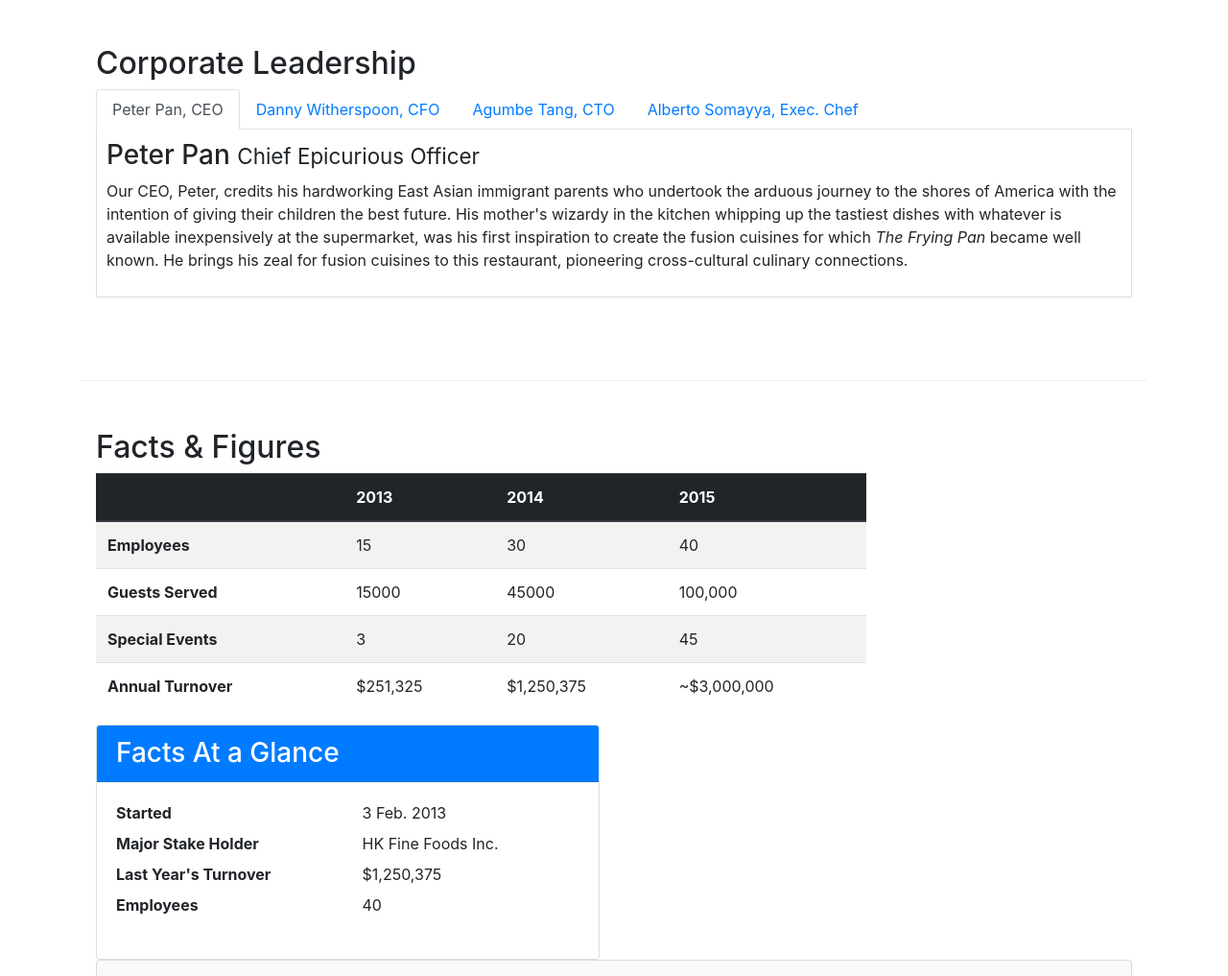
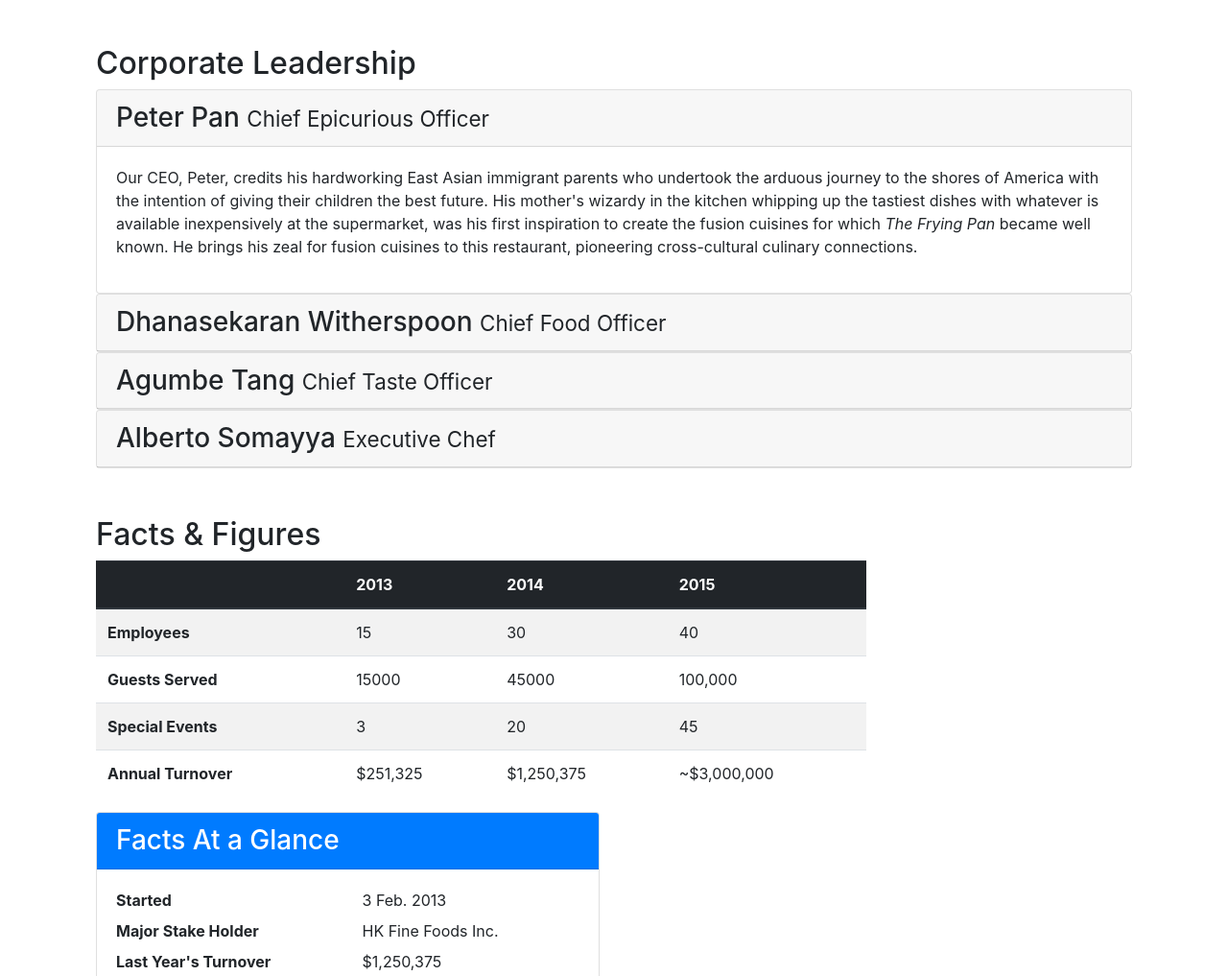
Before and after one commit to Pranshu012/hotelSite-BootStrap, a website: page aboutus.html in a window 1280 px wide. Shown: the part 762-1779 px from the top of the page at 96% size. Drawn offline with nearby package versions, Linux system fonts and the light colour scheme.

Commit message:
Accordion

```diff
--- a/aboutus.html
+++ b/aboutus.html
@@ -86,45 +86,61 @@
             <div class="col-12">
                 <h2>Corporate Leadership</h2>
 
-                <ul class="nav nav-tabs">
-                    <li class="nav-item">
-                      <a class="nav-link active" href="#peter"
-                        role="tab" data-toggle="tab">Peter Pan, CEO</a>
-                    </li>
-                    <li class="nav-item">
-                      <a class="nav-link" href="#danny" role="tab"
-                        data-toggle="tab">Danny Witherspoon, CFO</a>
-                    </li>
-                    <li class="nav-item">
-                      <a class="nav-link" href="#agumbe"role="tab"
-                        data-toggle="tab">Agumbe Tang, CTO</a>
-                    </li>
-                    <li class="nav-item">
-                      <a class="nav-link" href="#alberto" role="tab"
-                        data-toggle="tab">Alberto Somayya, Exec. Chef</a>
-                    </li>
-                </ul>
-
-                <div class="tab-content">
-                    <div role="tabpanel" class="tab-pane fade show active" id="peter">
-                        <h3>Peter Pan <small>Chief Epicurious Officer</small></h3>
+                <div id="accordion">
+                    <div class="card">
+                        <div class="card-header" role="tab" id="peterhead">
+                            <h3 class="mb-0">
+                                <a data-toggle="collapse" data-target="#peter">Peter Pan <small>Chief Epicurious Officer</small></a>
+                            </h3>
+                        </div>
+                        <div class="collapse show" id="peter" data-parent="#accordion">
+                            <div class="card-body">
                         <p class="d-none d-sm-block">Our CEO, Peter, credits his hardworking East Asian immigrant parents who undertook the arduous journey to the shores of America with the intention of giving their children the best future. His mother's wizardy in the kitchen whipping up the tastiest dishes with whatever is available inexpensively at the supermarket, was his first inspiration to create the fusion cuisines for which <em>The Frying Pan</em> became well known. He brings his zeal for fusion cuisines to this restaurant, pioneering cross-cultural culinary connections.</p>
+                            </div>
+                        </div>
                     </div>
 
-                    <div role="tabpanel" class="tab-pane" id="danny">
-                        <h3>Dhanasekaran Witherspoon <small>Chief Food Officer</small></h3>
-                        <p class="d-none d-sm-block">Our CFO, Danny, as he is affectionately referred to by his colleagues, comes from a long established family tradition in farming and produce. His experiences growing up on a farm in the Australian outback gave him great appreciation for varieties of food sources. As he puts it in his own words, <em>Everything that runs, wins, and everything that stays, pays!</em></p>
+
+                    <div class="card">
+                        <div class="card-header" role="tab" id="dannyhead">
+                            <h3 class="mb-0">
+                                <a data-toggle="collapse" data-target="#danny">Dhanasekaran Witherspoon <small>Chief Food Officer</small></a>
+                            </h3>
+                        </div>
+                        <div class="collapse" id="danny" data-parent="#accordion">
+                            <div class="card-body">
+                                <p class="d-none d-sm-block">Our CFO, Danny, as he is affectionately referred to by his colleagues, comes from a long established family tradition in farming and produce. His experiences growing up on a farm in the Australian outback gave him great appreciation for varieties of food sources. As he puts it in his own words, <em>Everything that runs, wins, and everything that stays, pays!</em></p>
+                            </div>
+                        </div>
                     </div>
 
-                    <div class="tab-pane fade" role="tabpanel" id="agumbe">
-                        <h3>Agumbe Tang <small>Chief Taste Officer</small></h3>
+                    <div class="card">
+                        <div class="card-header" role="tab" id="agumbehead">
+                        <h3 class="mb-0">
+                            <a class="collapsed" data-toggle="collapse" data-target="#agumbe">
+                            Agumbe Tang <small>Chief Taste Officer</small>
+                            </a>
+                        </h3>
+                    </div>
+                    <div class="collapse" id="agumbe" data-parent="#accordion">
+                        <div class="card-body">
                         <p class="d-none d-sm-block">Blessed with the most discerning gustatory sense, Agumbe, our CTO, personally ensures that every dish that we serve meets his exacting tastes. Our chefs dread the tongue lashing that ensues if their dish does not meet his exacting standards. He lives by his motto, <em>You click only if you survive my lick.</em></p>
+                        </div>
                     </div>
-
-                      <div class="tab-pane fade" role="tabpanel" id="alberto" >
-                        <h3>Alberto Somayya <small>Executive Chef</small></h3>
-                        <p class="d-none d-sm-block">Award winning three-star Michelin chef with wide International experience having worked closely with whos-who in the culinary world, he specializes in creating mouthwatering Indo-Italian fusion experiences. He says, <em>Put together the cuisines from the two craziest cultures, and you get a winning hit! Amma Mia!</em></p>
-                      </div>
+                </div>
+                <div class="card">
+                        <div class="card-header" role="tab" id="albertohead">
+                        <h3 class="mb-0">
+                            <a class="collapsed" data-toggle="collapse" data-target="#alberto">
+                            Alberto Somayya <small>Executive Chef</small>
+                            </a>
+                        </h3>
+                    </div>
+                    <div class="collapse" id="alberto" data-parent="#accordion">
+                        <div class="card-body">
+                            <p class="d-none d-sm-block">Award winning three-star Michelin chef with wide International experience having worked closely with whos-who in the culinary world, he specializes in creating mouthwatering Indo-Italian fusion experiences. He says, <em>Put together the cuisines from the two craziest cultures, and you get a winning hit! Amma Mia!</em></p>
+                        </div>
+                    </div>
                 </div>
 
             </div>
```
